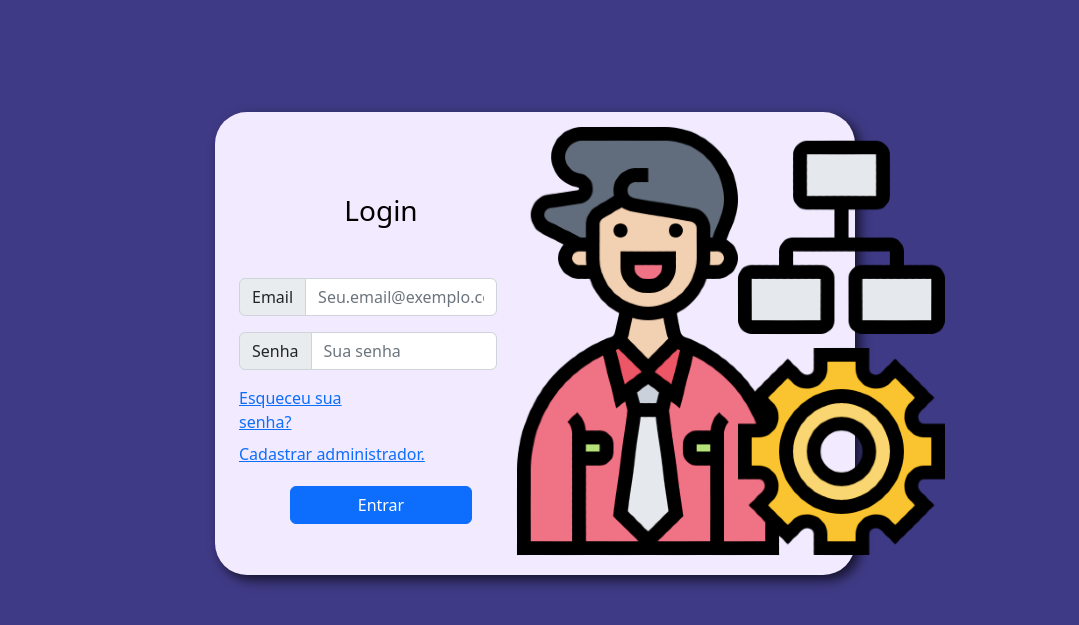
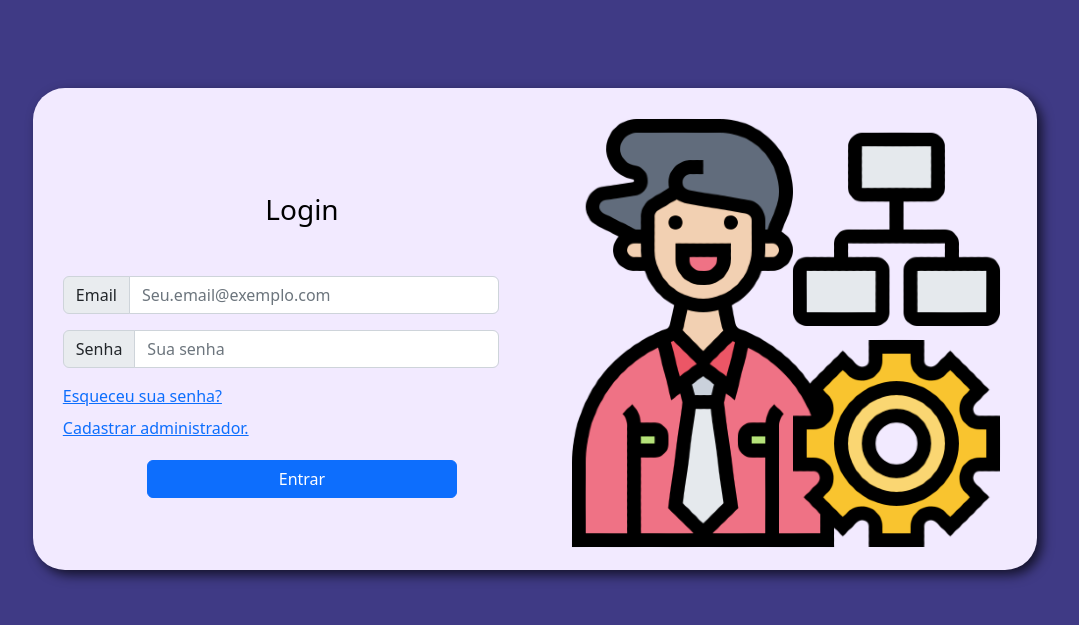
Before and after one commit to GuilhermeEnrique/CRUD_PHP, a PHP site: page /login.php in a window 1280 px wide. Shown: the top 625 px of the page, without its empty margins (105-1184 px from the left). Run offline with PHP 8.4, Linux system fonts and the light colour scheme.

Commit message:
alteração visual

```diff
--- a/cadAdmin.php
+++ b/cadAdmin.php
@@ -12,7 +12,7 @@
 
 <body class="fundo-bd-cad">
     <div class="container-fluid ContainerAdmin">
-        <div class="row g-4">
+        <div class="row g-4 main">
             <div class="col-6 form">
                 <div class="col-6">
                     <h3 class="mb-2">Cadastro de Administradores</h3>
--- a/css/style.css
+++ b/css/style.css
@@ -60,7 +60,15 @@
 }
 
 .mainLogin {
-  margin-top: 1rem;
+  padding: 0, 625rem;
+  background-color: #f2eaff;
+  border-radius: 2rem;
+  justify-content: center;
+  align-items: center;
+  display: flex;
+  width: 80%;
+  box-shadow: 5px 5px 12px rgba(0, 0, 0, 0.678);
+  margin-bottom: 0, 625rem;
 }
 
 .main-editar {
@@ -76,25 +84,23 @@
 }
 
 .ContainerAdmin {
-  padding: 2rem;
-  background-color: #f2eaff;
-  border-radius: 2rem;
-  box-shadow: 5px 5px 12px rgb(0 0 0 / 68%);
+  width: 100%;
+  height: auto;
+  display: flex;
   justify-content: center;
   align-items: center;
-  display: flex;
-  width: 50%;
+  justify-items: center;
+  margin-bottom: 2rem;
 }
 
 .ContainerLogin {
-  padding: 2rem;
-  background-color: #f2eaff;
-  border-radius: 2rem;
-  box-shadow: 5px 5px 12px rgb(0 0 0 / 68%);
+  width: 100%;
+  height: auto;
+  display: flex;
   justify-content: center;
   align-items: center;
-  display: flex;
-  width: 50%
+  justify-items: center;
+  margin-bottom: 2rem;
 }
 
 .col-md-8 {
@@ -140,20 +146,21 @@
 
 .img-login {
   display: flex;
-  margin: 0px 0px -19px 150px;
-  width: 15%;
+  align-items: center;
+  justify-content: center;
   justify-items: center;
-  align-items: center;
-  justify-content: center
+  height: auto;
+  margin-bottom: 1rem;
 }
 
 .admin-img {
+  width: auto;
   display: flex;
-  margin: 0px 0px -15px 110px;
-  width: 10%;
-  justify-items: center;
   align-items: center;
   justify-content: center;
+  justify-items: center;
+  height: auto;
+  margin-bottom: 1rem;
 }
 
 .editar-img {
@@ -201,7 +208,7 @@
 .title-login {
   color: #000000;
   text-align: center;
-  margin: 50px 0px 50px 0px;
+  margin: 25px 0px 50px 0px;
 }
 
 .title {
--- a/login.php
+++ b/login.php
@@ -12,7 +12,7 @@
 
 <body class="fundo-bd-login">
     <div class="container-fluid ContainerLogin">
-        <div class="row g-4">
+        <div class="row g-4 mainLogin">
             <div class="col-6">
                 <div class="col-12 title-login">
                     <h3 class="mb-2">Login</h3>
@@ -33,7 +33,7 @@
                                 <input type="password" class="form-control" id="senhaAdmin" name="senhaAdmin" placeholder="Sua senha" required="">
                             </div>
                         </div>
-                        <div class="col-6 btn-senha">
+                        <div class="col-7 btn-senha">
                             <a href="#">Esqueceu sua senha?</a>
                         </div>
                         <div class="col-auto btn-cadAdmin">
```
